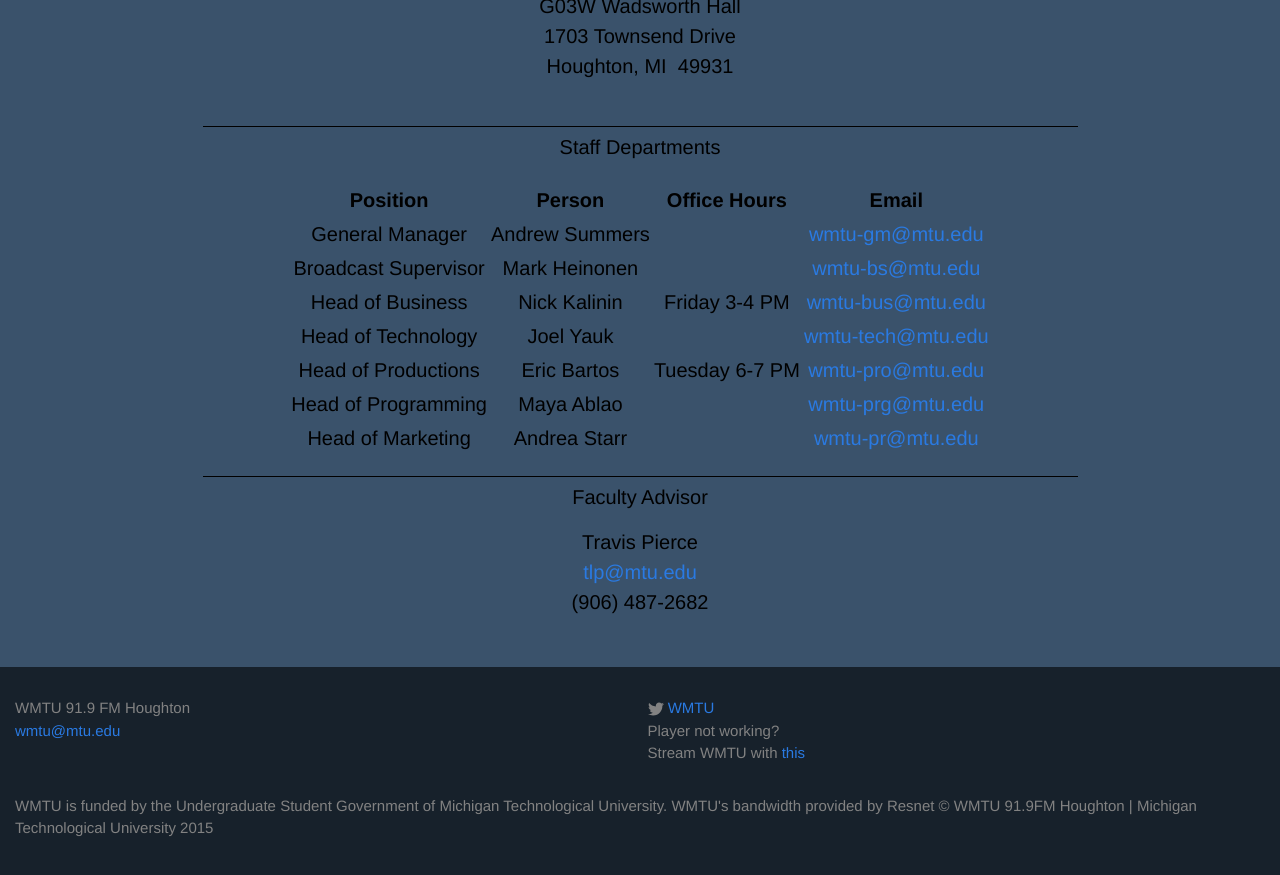
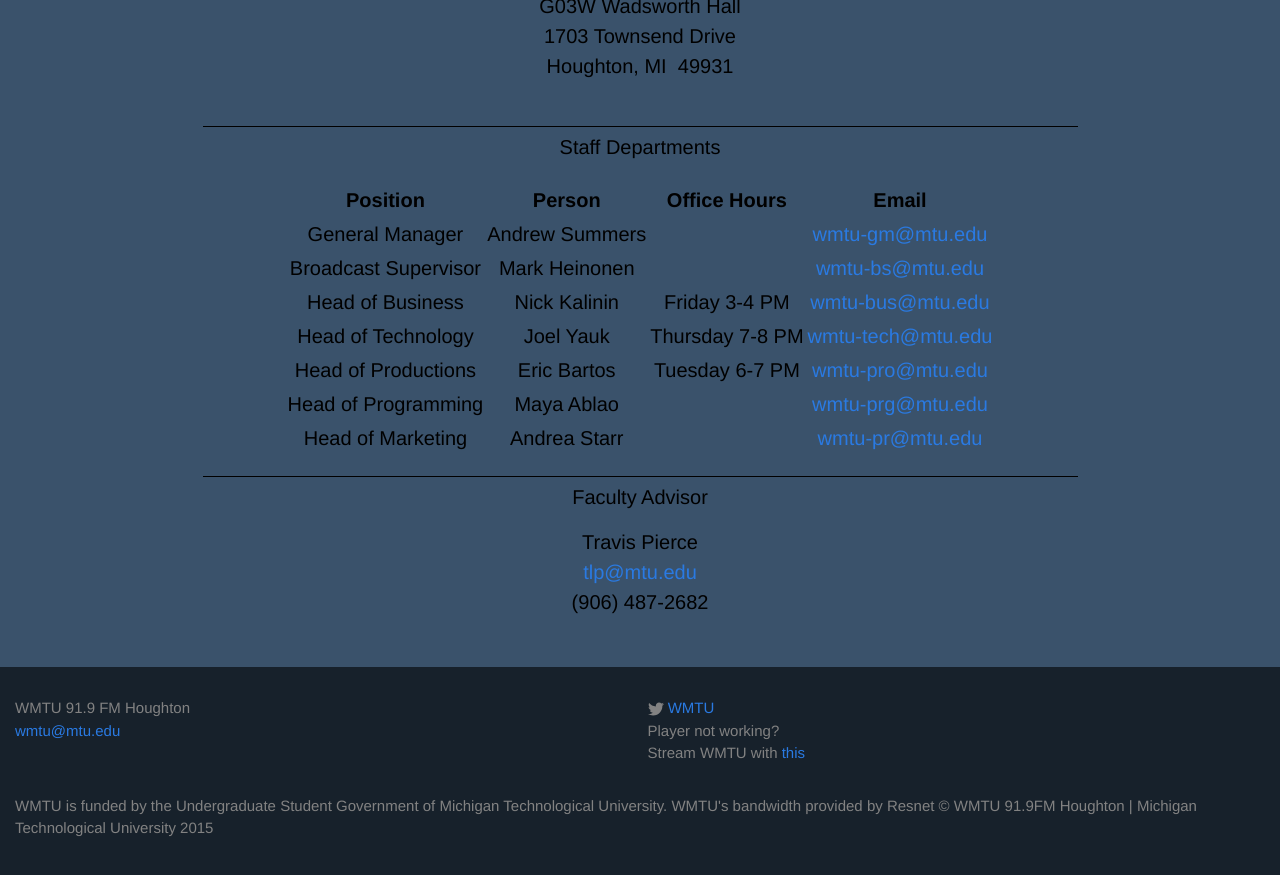
Before and after one commit to WMTU/wmtu.mtu.edu, a Jekyll site: the page built from index.html, in a window 1280 px wide and 900 px high, scrolled down 1959 px. Shown: the top 875 px of the window. Built offline with Jekyll 4.4.1, drawn with Linux system fonts in a browser that asks for light colours.

Commit message:
Add technology meeting time

```diff
--- a/index.html
+++ b/index.html
@@ -114,7 +114,7 @@
           Joel Yauk
         </td>
         <td>
-          &nbsp;
+          Thursday 7-8 PM
         </td>
         <td>
           <a href="mailto:wmtu-tech@mtu.edu">wmtu-tech@mtu.edu</a>
```
